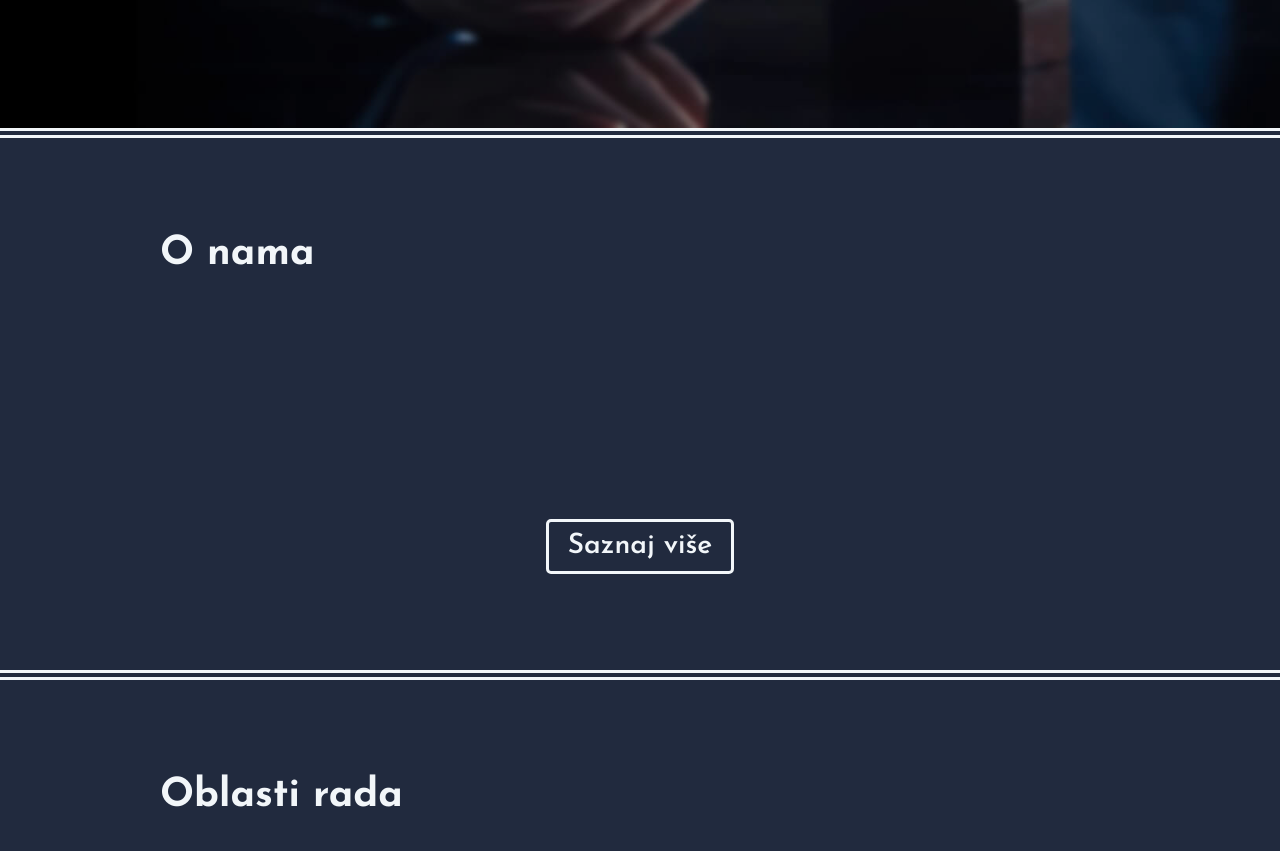
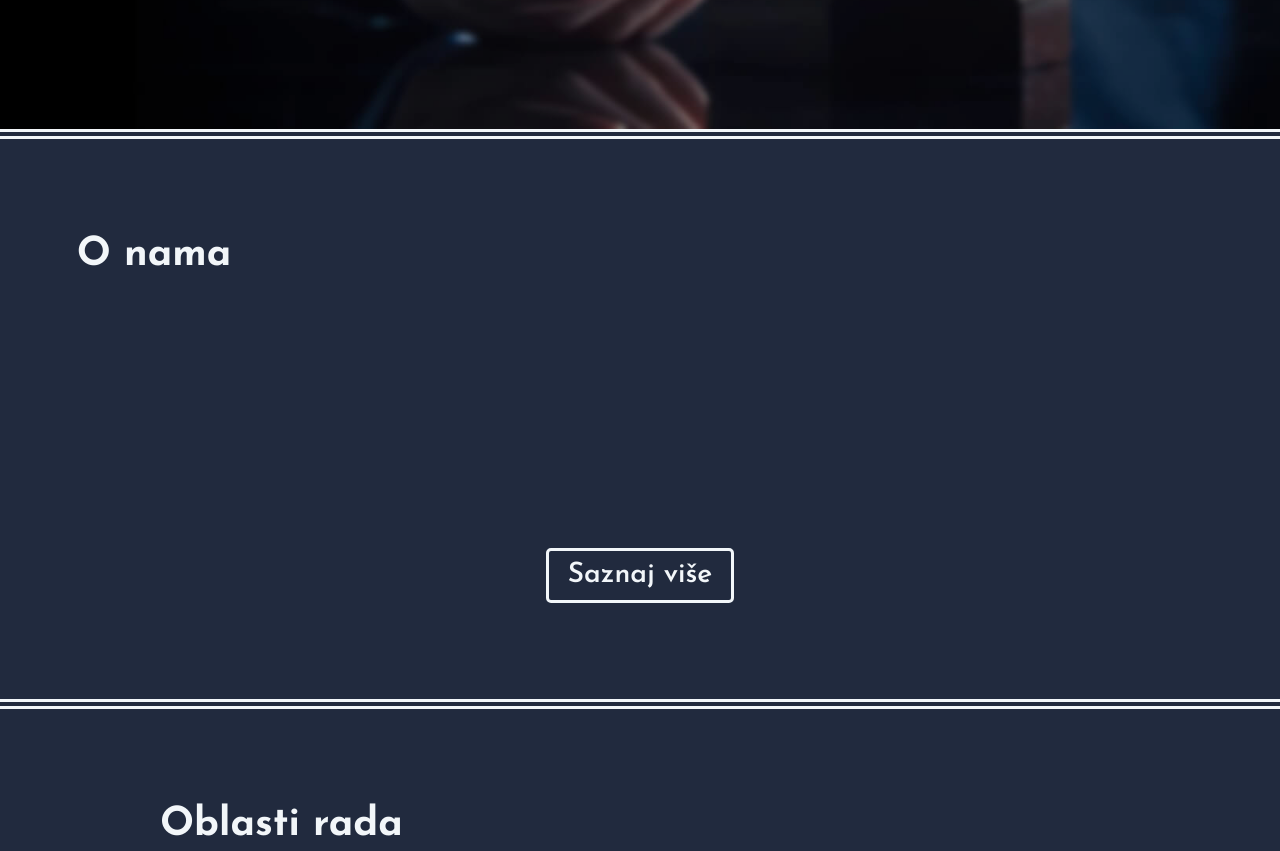
Before and after one commit to stefan-novakovic/advokatska-kancelarija-kljajic, a React (Create React App) app: page / in a window 1280 px wide. Shown: the part 680-1531 px from the top of the page. Built offline with nearby package versions, Linux system fonts and the light colour scheme.

Commit message:
Added reserved space for typewriter (on home page)

```diff
--- a/src/components/HeroContainer/HeroContainer.styled.js
+++ b/src/components/HeroContainer/HeroContainer.styled.js
@@ -4,7 +4,7 @@ import heroImg from "../../assets/images/home-hero-blurred.jpg";
 export const StyledHeroContainer = styled.div`
   display: flex;
   width: 100%;
-  min-height: calc(100vh - 96px);
+  min-height: calc(100vh - 96px + 1px);
   background: url(${heroImg}), ${({ theme }) => theme.colors.veryLightBlue};
   background-size: cover;
   background-position: top;
@@ -12,6 +12,6 @@ export const StyledHeroContainer = styled.div`
 
   @media screen and (max-width: 1023px) {
     background-position: top 0 left 43%;
-    min-height: calc(100vh - 82px);
+    min-height: calc(100vh - 82px + 1px);
   }
 `;
--- a/src/components/HomePageAboutContainer/HomePageAboutContainer.styled.js
+++ b/src/components/HomePageAboutContainer/HomePageAboutContainer.styled.js
@@ -10,15 +10,22 @@ export const HomePageAboutContainer = styled.div`
   border-bottom: 10px double ${({ theme }) => theme.colors.veryLightBlue};
 
   h2 {
-    width: 75vw;
+    width: 100%;
+    max-width: 76vw;
     margin-inline: auto;
     font-size: 2.5rem;
     font-weight: 700;
     margin-bottom: 2.25rem;
+    user-select: none;
+    -moz-user-select: none;
+    -webkit-user-select: none;
+    -ms-user-select: none;
   }
-  p {
-    width: 75vw;
-    min-height: 145px;
+
+  & > div {
+    width: 100%;
+    max-width: 76vw;
+    min-height: 87px;
     margin-inline: auto;
     font-size: 1.5rem;
     font-weight: 400;
@@ -51,6 +58,16 @@ export const HomePageAboutContainer = styled.div`
     filter: brightness(92%);
   }
 
+  @media screen and (max-width: 1536px) {
+    h2 {
+      max-width: 88vw;
+    }
+
+    & > div {
+      max-width: 88vw;
+    }
+  }
+
   @media screen and (max-width: 767px) {
     padding: 6rem 3rem;
 
@@ -61,5 +78,90 @@ export const HomePageAboutContainer = styled.div`
 
   @media screen and (max-width: 520px) {
     padding: 6rem 2rem;
+    & > div {
+      font-size: 1.25rem;
+    }
+  }
+
+  // TYPEWRITER SPACE RESERVING QUERIES
+  @media screen and (max-width: 2527px) {
+    & > div {
+      min-height: 116px;
+    }
+  }
+  @media screen and (max-width: 1915px) {
+    & > div {
+      min-height: 144px;
+    }
+  }
+  @media screen and (max-width: 1553px) {
+    & > div {
+      min-height: 173px;
+    }
+  }
+  @media screen and (max-width: 1126px) {
+    & > div {
+      min-height: 202px;
+    }
+  }
+  @media screen and (max-width: 985px) {
+    & > div {
+      min-height: 231px;
+    }
+  }
+  @media screen and (max-width: 883px) {
+    & > div {
+      min-height: 260px;
+    }
+  }
+  @media screen and (max-width: 785px) {
+    & > div {
+      min-height: 288px;
+    }
+  }
+  @media screen and (max-width: 708px) {
+    & > div {
+      min-height: 317px;
+    }
+  }
+  @media screen and (max-width: 645px) {
+    & > div {
+      min-height: 346px;
+    }
+  }
+  @media screen and (max-width: 604px) {
+    & > div {
+      min-height: 375px;
+    }
+  }
+  @media screen and (max-width: 577px) {
+    & > div {
+      min-height: 404px;
+    }
+  }
+  @media screen and (max-width: 536px) {
+    & > div {
+      min-height: 432px;
+    }
+  }
+  @media screen and (max-width: 371px) {
+    & > div {
+      min-height: 456px;
+    }
+  }
+  @media screen and (max-width: 349px) {
+    & > div {
+      min-height: 480px;
+    }
+  }
+  @media screen and (max-width: 333px) {
+    & > div {
+      min-height: 504px;
+    }
+  }
+  @media screen and (max-width: 320px) {
+    & > div {
+      min-height: 528px;
+    }
   }
 `;
--- a/src/components/HomePageAreasOfWorkContainer/HomePageAreasOfWorkContainer.styled.js
+++ b/src/components/HomePageAreasOfWorkContainer/HomePageAreasOfWorkContainer.styled.js
@@ -12,6 +12,10 @@ export const HomePageAreasOfWorkContainer = styled.div`
     font-size: 2.5rem;
     font-weight: 700;
     margin-bottom: 2.25rem;
+    user-select: none;
+    -moz-user-select: none;
+    -webkit-user-select: none;
+    -ms-user-select: none;
   }
 
   & > div {
--- a/src/components/ThemeSwitcher/ThemeSwitcher.styled.js
+++ b/src/components/ThemeSwitcher/ThemeSwitcher.styled.js
@@ -27,7 +27,7 @@ export const StyledThemeSwitcher = styled.div`
     height: auto;
   }
 
-  @media screen and (max-width: 1439px) {
+  @media screen and (max-width: 1536px) {
     svg {
       min-width: 20px;
     }
--- a/src/layouts/Header/Header.styled.js
+++ b/src/layouts/Header/Header.styled.js
@@ -32,7 +32,7 @@ export const StyledHeader = styled.header`
     border-radius: 50%;
   }
 
-  @media screen and (max-width: 1439px) {
+  @media screen and (max-width: 1536px) {
     padding: 1.375rem 2rem;
 
     img {
--- a/src/layouts/HomePage/HomePage.js
+++ b/src/layouts/HomePage/HomePage.js
@@ -22,15 +22,13 @@ const HomePage = () => {
       <HeroContainer />
       <HomePageAboutContainer>
         <h2>O nama</h2>
-        <p>
-          <LazyLoad offset={100}>
-            <ReactTyped
-              strings={[aboutUsShortText]}
-              typeSpeed={37}
-              showCursor={true}
-            />
-          </LazyLoad>
-        </p>
+        <LazyLoad offset={150}>
+          <ReactTyped
+            strings={[aboutUsShortText]}
+            typeSpeed={16}
+            showCursor={true}
+          />
+        </LazyLoad>
 
         <Link to="/o-nama">Saznaj više</Link>
       </HomePageAboutContainer>
```
